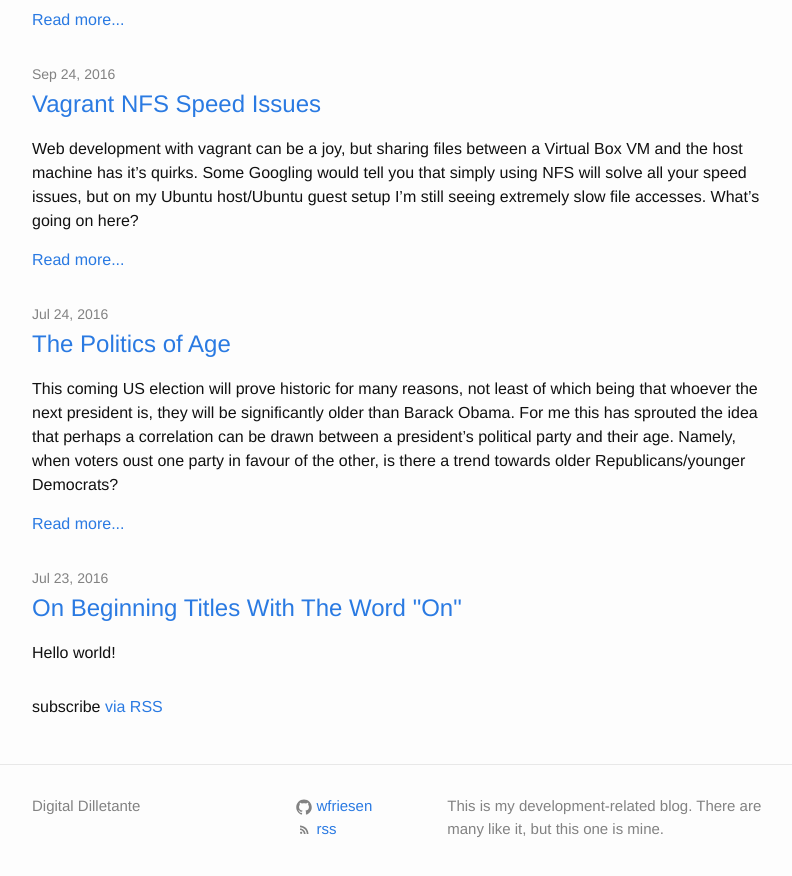
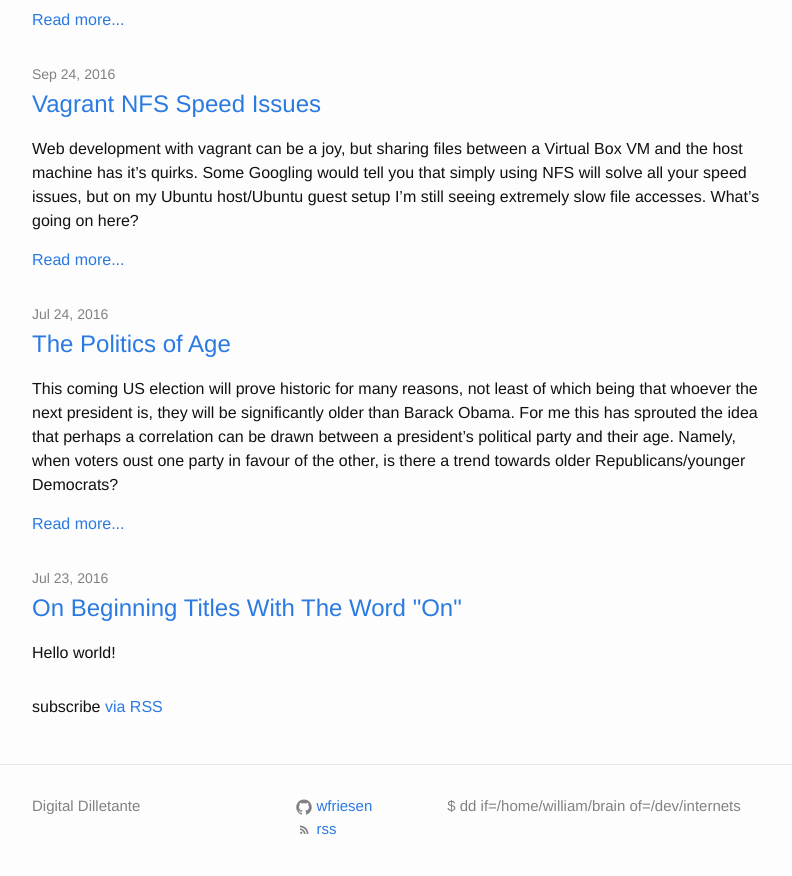
Before and after one commit to wfriesen/williamfriesen.com, a Jekyll site: the page built from index.html, in a window 1280 px wide and 900 px high, scrolled down 1206 px. Shown: the top 876 px of the window, without its empty margins (238-1030 px from the left). Built offline with Jekyll 4.4.1, drawn with Linux system fonts in a browser that asks for light colours; some of the changed text lies outside the part shown.

```diff
--- a/_config.yml
+++ b/_config.yml
@@ -9,7 +9,7 @@
 title: Digital Dilletante
 email: your-email@domain.com
 description: > # this means to ignore newlines until "baseurl:"
-  This is my development-related blog. There are many like it, but this one is mine.
+  $ dd if=/home/william/brain of=/dev/internets
 baseurl: "" # the subpath of your site, e.g. /blog
 url: "https://williamfriesen.com" # the base hostname & protocol for your site
 github_username:  wfriesen
--- a/_includes/header.html
+++ b/_includes/header.html
@@ -3,9 +3,25 @@
   <div class="wrapper">
 
     <a class="site-title" href="{{ site.baseurl }}/">{{ site.title }}</a>
-    <p style="float:right">
-      $ dd if=/home/william/brain of=/dev/internets
-    </p>
+
+    <nav class="site-nav">
+      <a href="#" class="menu-icon">
+        <svg viewBox="0 0 18 15">
+          <path fill="#424242" d="M18,1.484c0,0.82-0.665,1.484-1.484,1.484H1.484C0.665,2.969,0,2.304,0,1.484l0,0C0,0.665,0.665,0,1.484,0 h15.031C17.335,0,18,0.665,18,1.484L18,1.484z"/>
+          <path fill="#424242" d="M18,7.516C18,8.335,17.335,9,16.516,9H1.484C0.665,9,0,8.335,0,7.516l0,0c0-0.82,0.665-1.484,1.484-1.484 h15.031C17.335,6.031,18,6.696,18,7.516L18,7.516z"/>
+          <path fill="#424242" d="M18,13.516C18,14.335,17.335,15,16.516,15H1.484C0.665,15,0,14.335,0,13.516l0,0 c0-0.82,0.665-1.484,1.484-1.484h15.031C17.335,12.031,18,12.696,18,13.516L18,13.516z"/>
+        </svg>
+      </a>
+
+      <div class="trigger">
+        {% for my_page in site.pages %}
+          {% if my_page.title %}
+          <a class="page-link" href="{{ my_page.url | prepend: site.baseurl }}">{{ my_page.title }}</a>
+          {% endif %}
+        {% endfor %}
+      </div>
+    </nav>
+
   </div>
 
 </header>
```
Also changed, not shown: about.md (added, +26 -0 lines).
